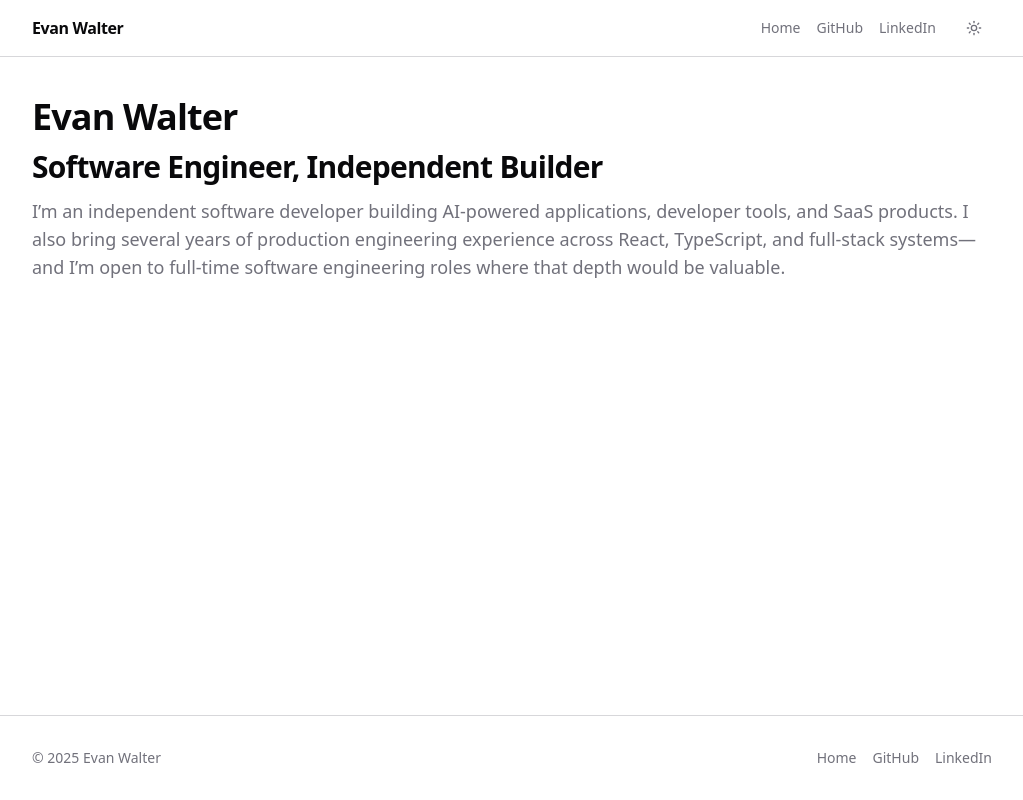
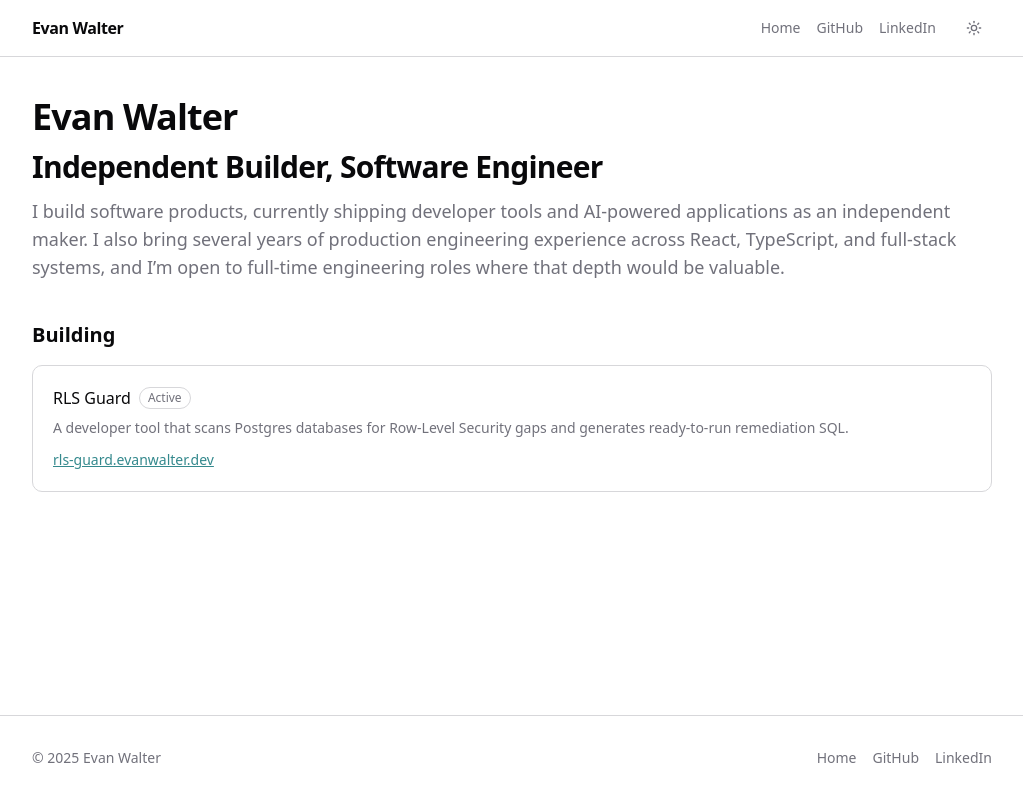
Before and after one commit to evwalt/evanwalter.dev, a Next.js app: page / in a window 1280 px wide. Shown: the whole page, without its empty margins (128-1151 px from the left). Built offline with nearby package versions, Linux system fonts and the light colour scheme.

Commit message:
feat: highlight RLS Guard and founder focus

```diff
--- a/app/layout.tsx
+++ b/app/layout.tsx
@@ -20,7 +20,7 @@ const notoSans = Noto_Sans({
 export const metadata: Metadata = {
   title: 'Evan Walter',
   description:
-    'Evan Walter is a software engineer and independent developer building AI-powered applications, developer tools, and SaaS products.',
+    'Evan Walter builds software products, currently RLS Guard, a Postgres Row-Level Security auditing tool, and brings production engineering experience across React, TypeScript, and full-stack systems.',
 };
 
 export default function RootLayout({
--- a/app/page.tsx
+++ b/app/page.tsx
@@ -6,32 +6,36 @@ export default function HomePage() {
       <section className="space-y-3">
         <h1 className="text-4xl font-semibold tracking-tight">Evan Walter</h1>
         <h2 className="text-3xl font-semibold tracking-tight">
-          Software Engineer, Independent Builder
+          Independent Builder, Software Engineer
         </h2>
         <p className="text-muted-foreground text-lg">
-          {`I’m an independent software developer building AI-powered applications, developer tools, and SaaS products. I also bring several years of production engineering experience across React, TypeScript, and full-stack systems—and I’m open to full-time software engineering roles where that depth would be valuable.`}
+          {`I build software products, currently shipping developer tools and AI-powered applications as an independent maker. I also bring several years of production engineering experience across React, TypeScript, and full-stack systems, and I’m open to full-time engineering roles where that depth would be valuable.`}
         </p>
       </section>
 
-      {/* <section className="space-y-4"> */}
-      {/*   <h2 className="text-xl font-semibold">Current Projects</h2> */}
-      {/*   <div className="rounded-lg border p-5"> */}
-      {/*     <div className="flex items-start justify-between gap-6"> */}
-      {/*       <div className="space-y-2"> */}
-      {/*         <div className="flex items-center gap-2"> */}
-      {/*           <h3 className="font-medium">RLS Guard</h3> */}
-      {/*           <span className="text-muted-foreground rounded-full border px-2 py-0.5 text-xs"> */}
-      {/*             Active */}
-      {/*           </span> */}
-      {/*         </div> */}
-      {/*         <p className="text-muted-foreground text-sm"> */}
-      {/*           {`A developer tool for managing and auditing Postgres Row-Level Security policies, built to make RLS easier to reason about and safer to ship. Currently in active development.`} */}
-      {/*         </p> */}
-      {/*       </div> */}
-      {/*     </div> */}
-      {/*   </div> */}
-      {/* </section> */}
-      {/**/}
+      <section className="space-y-4">
+        <h2 className="text-xl font-semibold">Building</h2>
+        <div className="rounded-lg border p-5">
+          <div className="flex items-center gap-2">
+            <h3 className="font-medium">RLS Guard</h3>
+            <span className="text-muted-foreground rounded-full border px-2 py-0.5 text-xs">
+              Active
+            </span>
+          </div>
+          <p className="text-muted-foreground mt-2 text-sm">
+            {`A developer tool that scans Postgres databases for Row-Level Security gaps and generates ready-to-run remediation SQL.`}
+          </p>
+          <a
+            href="https://rls-guard.evanwalter.dev"
+            target="_blank"
+            rel="noreferrer"
+            className="text-primary mt-3 inline-block text-sm underline"
+          >
+            rls-guard.evanwalter.dev
+          </a>
+        </div>
+      </section>
+
       {/* <section className="grid gap-4 sm:grid-cols-3"> */}
       {/*   <Link */}
       {/*     href="/projects" */}
```
